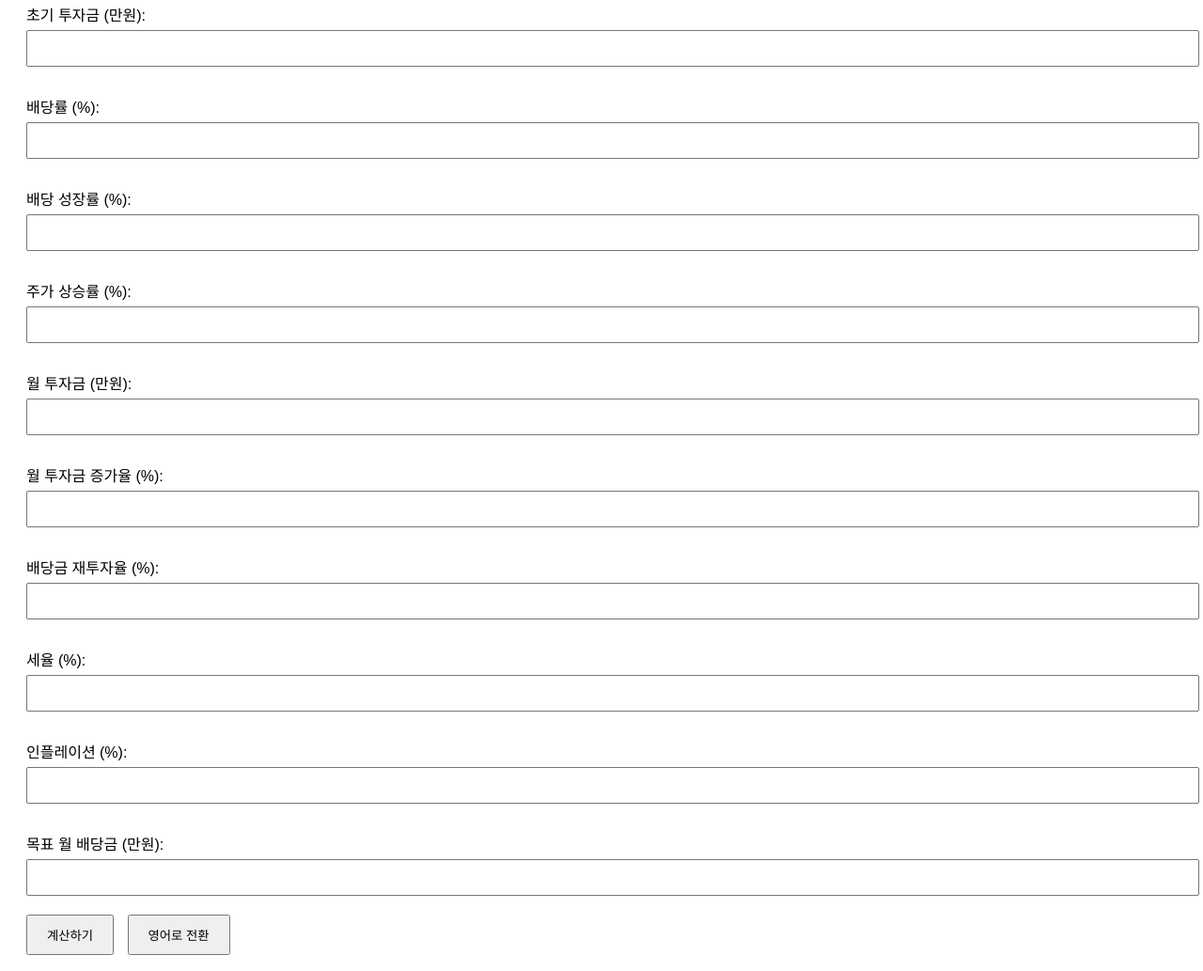
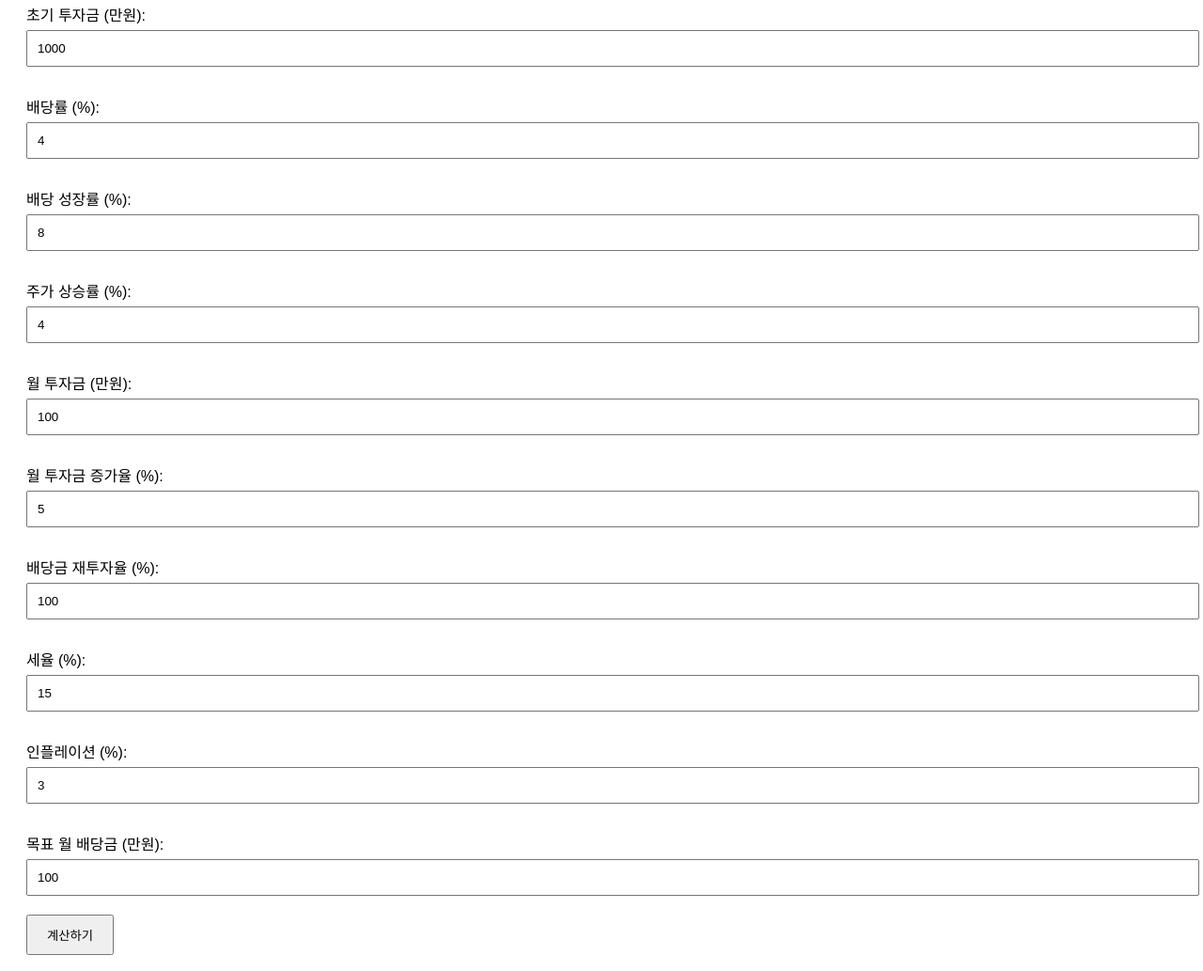
Before and after one commit to kygstar7777/calculator-ver6, a plain HTML site: page index.html in a window 1280 px wide. Shown: the part 114-1147 px from the top of the page at 94% size. Drawn offline with nearby package versions, Linux system fonts and the light colour scheme.

Commit message:
Update index.html

```diff
--- a/index.html
+++ b/index.html
@@ -3,50 +3,55 @@
 <head>
     <meta charset="UTF-8">
     <meta name="viewport" content="width=device-width, initial-scale=1.0">
-    <title>배당금 계산기</title>
+    <title>배당금 계산기 | Dividend Calculator</title>
     <link rel="stylesheet" href="styles.css">
-    <script src="https://cdn.jsdelivr.net/npm/chart.js"></script>
 </head>
 <body>
-    <div>
+    <div class="container">
         <h1>배당금 계산기</h1>
+        <div class="input-group">
             <label for="initialInvestment">초기 투자금 (만원):</label>
-        <input type="number" id="initialInvestment" required>
-
+            <input type="number" id="initialInvestment" value="1000">
+        </div>
+        <div class="input-group">
             <label for="dividendRate">배당률 (%):</label>
-        <input type="number" id="dividendRate" required>
-
+            <input type="number" id="dividendRate" value="4">
+        </div>
+        <div class="input-group">
             <label for="dividendGrowthRate">배당 성장률 (%):</label>
-        <input type="number" id="dividendGrowthRate" required>
-
+            <input type="number" id="dividendGrowthRate" value="8">
+        </div>
+        <div class="input-group">
             <label for="stockGrowthRate">주가 상승률 (%):</label>
-        <input type="number" id="stockGrowthRate" required>
-
+            <input type="number" id="stockGrowthRate" value="4">
+        </div>
+        <div class="input-group">
             <label for="monthlyInvestment">월 투자금 (만원):</label>
-        <input type="number" id="monthlyInvestment" required>
-
+            <input type="number" id="monthlyInvestment" value="100">
+        </div>
+        <div class="input-group">
             <label for="monthlyInvestmentGrowthRate">월 투자금 증가율 (%):</label>
-        <input type="number" id="monthlyInvestmentGrowthRate" required>
-
+            <input type="number" id="monthlyInvestmentGrowthRate" value="5">
+        </div>
+        <div class="input-group">
             <label for="reinvestmentRate">배당금 재투자율 (%):</label>
-        <input type="number" id="reinvestmentRate" required>
-
+            <input type="number" id="reinvestmentRate" value="100">
+        </div>
+        <div class="input-group">
             <label for="taxRate">세율 (%):</label>
-        <input type="number" id="taxRate" required>
-
+            <input type="number" id="taxRate" value="15">
+        </div>
+        <div class="input-group">
             <label for="inflationRate">인플레이션 (%):</label>
-        <input type="number" id="inflationRate" required>
-
+            <input type="number" id="inflationRate" value="3">
+        </div>
+        <div class="input-group">
             <label for="targetMonthlyDividend">목표 월 배당금 (만원):</label>
-        <input type="number" id="targetMonthlyDividend" required>
-
+            <input type="number" id="targetMonthlyDividend" value="100">
+        </div>
         <button id="calculateButton">계산하기</button>
-        <button id="langSwitch">영어로 전환</button>
+        <div id="results"></div>
     </div>
-
-    <div id="results"></div>
-    <canvas id="dividendChart"></canvas>
-
     <script src="script.js"></script>
 </body>
 </html>
```
Lines whose indentation alone changed are shown as unchanged.
